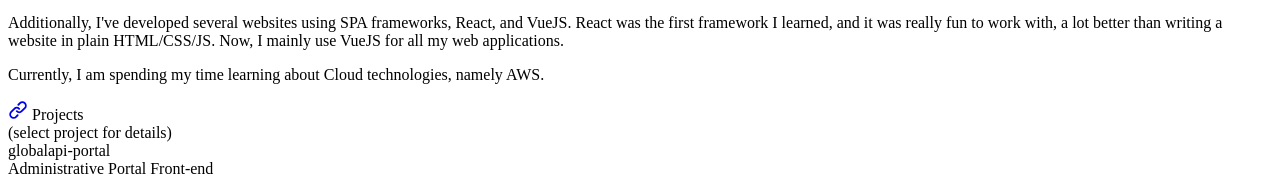
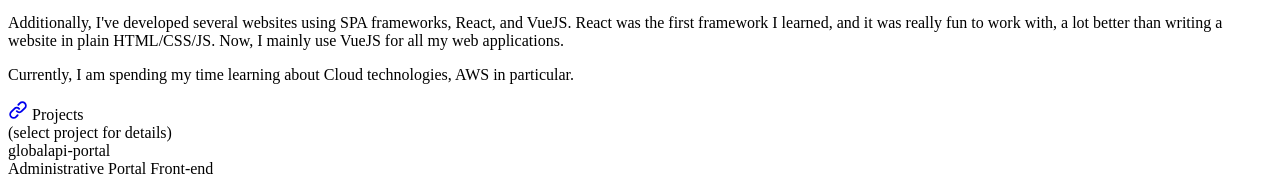
Before and after one commit to DevRuto/devruto.github.io, a Vue app: page / in a window 1280 px wide. Shown: the part 609-785 px from the top of the page. Built offline with nearby package versions, Linux system fonts and the light colour scheme.

Commit message:
Update README

```diff
--- a/src/components/AboutMe.vue
+++ b/src/components/AboutMe.vue
@@ -21,7 +21,7 @@
         in plain HTML/CSS/JS. Now, I mainly use VueJS for all my web applications.
       </p>
       <p>
-        Currently, I am spending my time learning about Cloud technologies, namely AWS.
+        Currently, I am spending my time learning about Cloud technologies, AWS in particular.
       </p>
     </div>
   </div>
```
